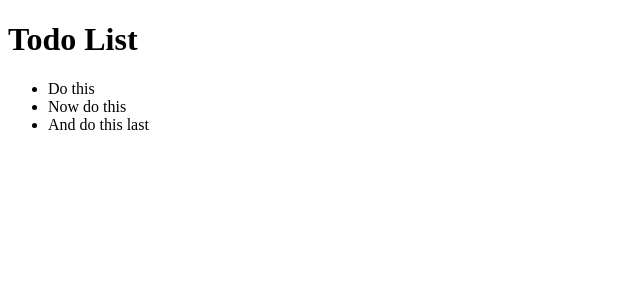
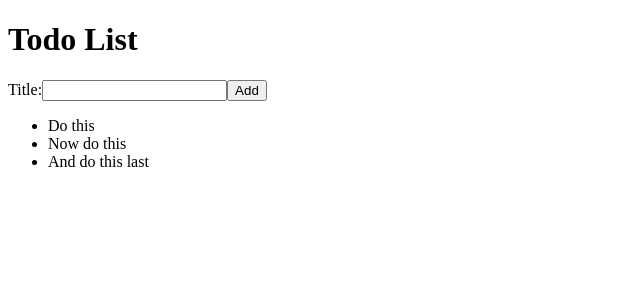
Before and after one commit to JamieBort/To-Do-App, a React (Create React App) app: page / in a window 1280 px wide. Shown: the top 300 px of the page, without its empty margins (0-640 px from the left). Built offline with nearby package versions, Linux system fonts and the light colour scheme.

Commit message:
Add form.

```diff
--- /dev/null
+++ b/src/AddTodoForm.js
@@ -0,0 +1,17 @@
+// ./src/AddTodoForm.js
+
+import React from "react";
+
+const AddTodoForm = () => {
+  return (
+    <>
+      <form>
+        <label htmlFor="todoTitle">Title:</label>
+        <input id="todoTitle" />
+        <button>Add</button>
+      </form>
+    </>
+  );
+};
+
+export default AddTodoForm;
--- a/src/App.js
+++ b/src/App.js
@@ -1,20 +1,13 @@
+// ./src/App.js
 import React from "react";
-
-const todoList = [
-  { id: 1, title: "Do this" },
-  { id: 2, title: "Now do this" },
-  { id: Date.now(), title: "And do this last" },
-];
-
+import TodoList from "./TodoList";
+import AddTodoForm from "./AddTodoForm";
 function App() {
   return (
     <div>
       <h1>Todo List</h1>
-      <ul>
-        {todoList.map((item) => {
-          return <li key={item.id}>{item.title}</li>;
-        })}
-      </ul>
+      <AddTodoForm />
+      <TodoList />
     </div>
   );
 }
--- /dev/null
+++ b/src/TodoList.js
@@ -0,0 +1,23 @@
+// ./src/TodoList.js
+
+import React from "react";
+
+const todoList = [
+  { id: 1, title: "Do this" },
+  { id: 2, title: "Now do this" },
+  { id: Date.now(), title: "And do this last" },
+];
+
+const TodoList = () => {
+  return (
+    <>
+      <ul>
+        {todoList.map((item) => {
+          return <li key={item.id}>{item.title}</li>;
+        })}
+      </ul>
+    </>
+  );
+};
+
+export default TodoList;
```
Also changed, not shown: src/oldAddTodoForm.js (added).
